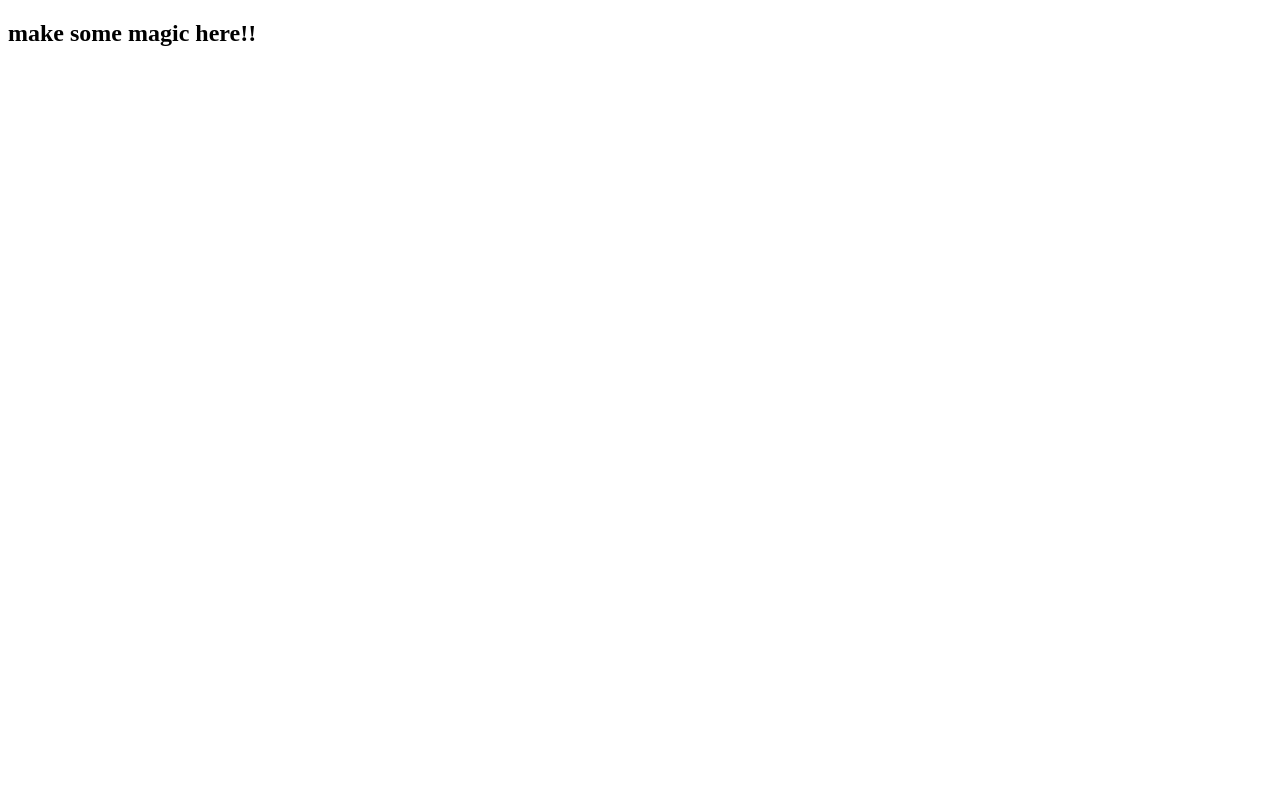
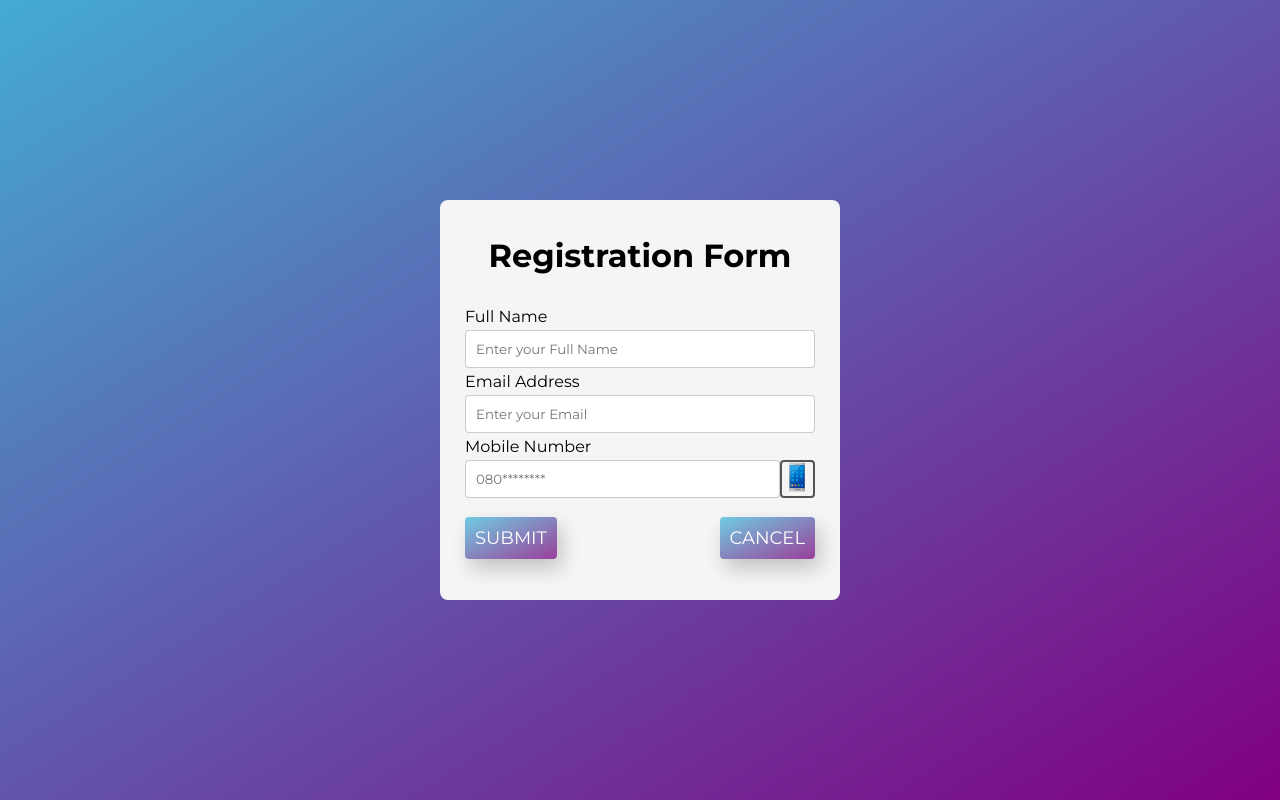
Before and after one commit to titiodus/Circle361-phonieProject, a plain HTML site: page index.html in a window 1280 px wide. Drawn offline with Linux system fonts and the light colour scheme.

Commit message:
Created the Phonie with the basic requirements

```diff
--- a/index.html
+++ b/index.html
@@ -10,7 +10,50 @@
 </head>
 <body>
 
-    <h2>make some magic here!!</h2>
+    <form class="form-container" id="myForm">
+      <h1>Registration Form</h1>
+
+      <div class="personal-information">
+        <div>
+          <label for="username">Full Name</label>
+          <input
+            type="text"
+            id="username"
+            placeholder="Enter your Full Name"
+            required
+          />
+        </div>
+        <div>
+          <label for="email-address">Email Address</label>
+          <input
+            type="email"
+            id="email-address"
+            placeholder="Enter your Email"
+            required
+          />
+        </div>
+        <div>
+          <label for="phoneNumber">Mobile Number</label>
+          <div class="input-logo">
+            <div class="input-container">
+              <input
+                type="tel"
+                id="phoneNumber"
+                placeholder="080********"
+                required
+              />
+            </div>
+            <div class="logo-container">
+              <img id="phone-icon" src="images/mobile-phone.png" alt="mobile phone">
+            </div>
+          </div>
+        </div>
+        <div class="submitField">
+          <input type="submit" id="submit-btn" />
+          <input type="reset" id="reset-btn" value="Cancel" onclick="resetFunction()"/>
+        </div>
+      </div>
+    </form>
 
     <!-- // ============= EEND DO NOT EDIT ============== // -->
     <script src="index.mjs" type="module"></script>
--- a/index.mjs
+++ b/index.mjs
@@ -1,3 +1,92 @@
 import startApp from './app.mjs';
 
 document.addEventListener('DOMContentLoaded', startApp);
+
+// Declaring the variables
+const mtnPrefix = ['07025', '07026', '0703', '0704', '0706', '0803', '0806', '0810', '0813', '0814', '0816', '0903', '0906']
+const airtelPrefix = ['0701', '0708', '0802', '0808', '0812', '0901', '0907']
+const gloPrefix = ['0705', '0805', '0807', '0815', '0811', '0905']
+const nineMobilePrefix = ['0809', '0818', '0817', '0908', '0909']
+
+
+// DOM MANIPULATION
+const phoneNumber = document.getElementById("phoneNumber")
+const form = document.getElementById("myForm")
+let changeLogo = document.getElementById("phone-icon")
+
+// // Setting THE NETWORK FUNCTIONS
+function mtn(input) {
+  let networkCode = extractCode(input)
+    for(let i=0; i < mtnPrefix.length; i++) {
+      if(networkCode === mtnPrefix[i]) {
+        return true
+      }
+    }
+}
+
+function airtel(input) {
+  let networkCode = extractCode(input)
+    for(let i=0; i < airtelPrefix.length; i++) {
+      if(networkCode === airtelPrefix[i]) {
+        return true
+      }
+    }
+}
+
+
+function glo(input) {
+  let networkCode = extractCode(input)
+    for(let i=0; i < gloPrefix.length; i++) {
+      if(networkCode === gloPrefix[i]) {
+        return true
+      }
+    }
+}
+
+function nineMobile(input) {
+  let networkCode = extractCode(input)
+    for(let i=0; i < nineMobilePrefix.length; i++) {
+      if(networkCode === nineMobilePrefix[i]) {
+        return true
+      }
+    }
+}
+
+
+// // DECLARING THE COMPARE FUNCTION
+function compareNumber(input) {
+  if (mtn(input)){
+    changeLogo.src = "images/MTN-logo.png"
+  } else if (airtel(input)){
+    changeLogo.src = "images/Airtel.jpg"
+  } else if(glo(input)){
+    changeLogo.src = "images/glo-logo.png"
+  }else if(nineMobile(input)){
+    changeLogo.src = "images/9mobile-logo.png"
+  } else{
+    changeLogo.src = "images/mobile-phone.png"
+  }
+}
+
+
+function resetFunction () {
+  changeLogo.src = "images/mobile-phone.png"
+  form.reset()
+}
+
+
+function extractCode(input){
+  if (input.length < 11 || input.length > 11){
+        return false
+      }
+  else{
+        return input.slice(0,4)
+    }
+}
+
+// ADDING THE EVENT LISTENER
+phoneNumber.addEventListener("keyup", function(event){
+  let input = event.target.value
+  extractCode(input)
+  compareNumber(input)
+})
--- a/style.css
+++ b/style.css
@@ -0,0 +1,111 @@
+@import url('https://fonts.googleapis.com/css2?family=Montserrat:wght@400;600;700&display=swap');
+
+*{
+  box-sizing: border-box;
+  font-family: 'Montserrat', sans-serif;
+}
+
+body {
+  margin: 0;
+  padding: 0;
+  height: 100vh;
+  background-image: linear-gradient(to bottom right, rgb(68, 171, 212), purple);
+  background-repeat: no-repeat;
+  background-position: center;
+  background-size: cover;
+  display: flex;
+  justify-content: center;
+  align-items: center;
+}
+
+/* LAYOUT */
+
+.form-container{
+  width: 400px;
+  max-width: 100%;
+  height: 400px;
+  margin: 0 auto;
+	padding: 15px;
+  border-radius: 8px;
+  background-color: #f5f5f5;
+}
+
+.personal-information {
+  height: 80%;
+  padding: 10px;
+}
+
+input[type="text"],
+input[type="email"],
+input[type="tel"]{
+  width: 100%;
+  padding: 10px;
+  border: 1px solid rgba(4, 0, 0, 0.2);
+  border-radius: 4px;
+  outline: none;
+  margin: 4px 0;
+  transition: 0.2s;
+}
+
+input[type="text"]:focus,
+input[type="email"]:focus,
+input[type="tel"]:focus{
+  border: 2px solid #555;
+}
+
+
+.input-logo{
+  border-radius: 4px;
+  display: flex;
+  justify-content: space-between;
+}
+
+
+.input-container{
+  width: 90%;
+}
+
+.logo-container{
+  border: 2px solid #555;
+  border-radius: 4px;
+  width: 10%;
+  margin-right: 0;
+  margin-top: 4px;
+  margin-bottom: 4px;
+}
+
+img{
+  width: 30px;
+  max-height: 30px;
+}
+
+.submitField{
+  display: flex;
+  justify-content: space-between;
+  margin-top: 15px;
+}
+
+input[type="submit"],
+input[type="reset"]{
+  padding: 10px;
+  border: none;
+  border-radius: 4px;
+  box-shadow: 5px 10px 20px rgba(4, 0, 0, 0.2);
+  background: linear-gradient(to bottom right, rgb(112, 204, 226), rgb(154, 63, 154));
+  color: #fff;
+  font-size: large;
+  text-transform: uppercase;
+  transition: 0.5s;
+}
+
+input[type="submit"]:hover,
+input[type="reset"]:hover{
+  background: white;
+  color: red;
+
+}
+
+/* TYPOGRAPGHY */
+h1{
+  text-align: center;
+}
```
Also changed, not shown: images/9mobile-logo.png (added), images/Airtel.jpg (added), images/MTN-logo.png (added), images/glo-logo.png (added), images/mobile-phone.png (added), 2 other files.
